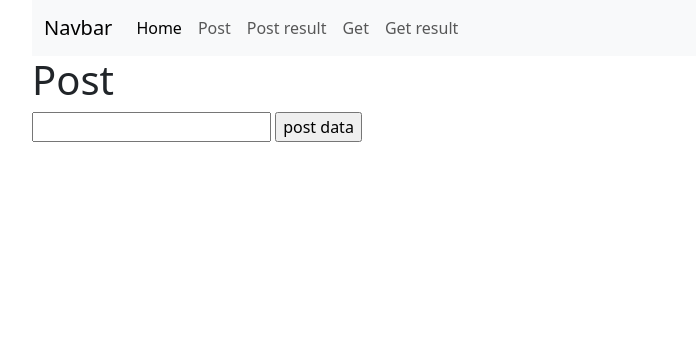
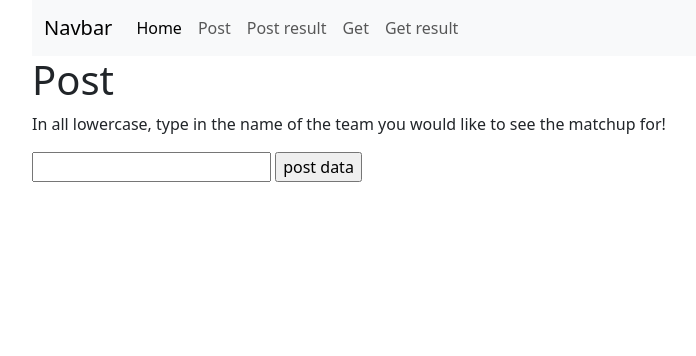
Before and after one commit to malucario/hw2, a PHP site: page /post.php in a window 1280 px wide. Shown: the top 356 px of the page, without its empty margins (50-746 px from the left). Run offline with PHP 8.4, Linux system fonts and the light colour scheme.

Commit message:
Update post.php

```diff
--- a/post.php
+++ b/post.php
@@ -3,8 +3,9 @@ Include "view-header.php";
 ?>
 
 <h1>Post</h1>
+  <p>In all lowercase, type in the name of the team you would like to see the matchup for!</p>
 <form method = "post" action="post-result.php">
-  <input type="text" name="my-name">
+  <input type="text" name="team-name">
   <input type="submit" value="post data">
  <?php
 Include "view-footer.php";
```
